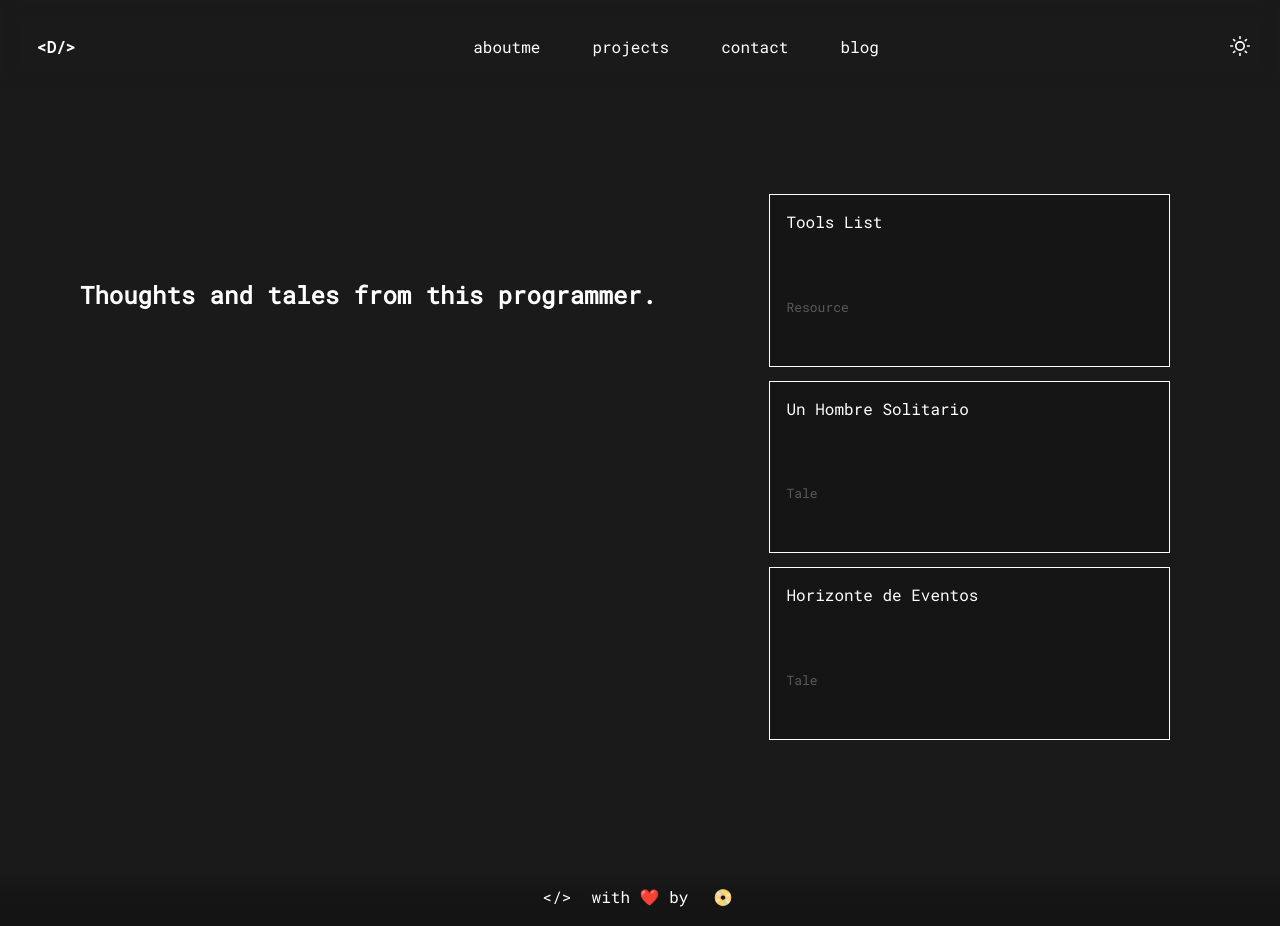
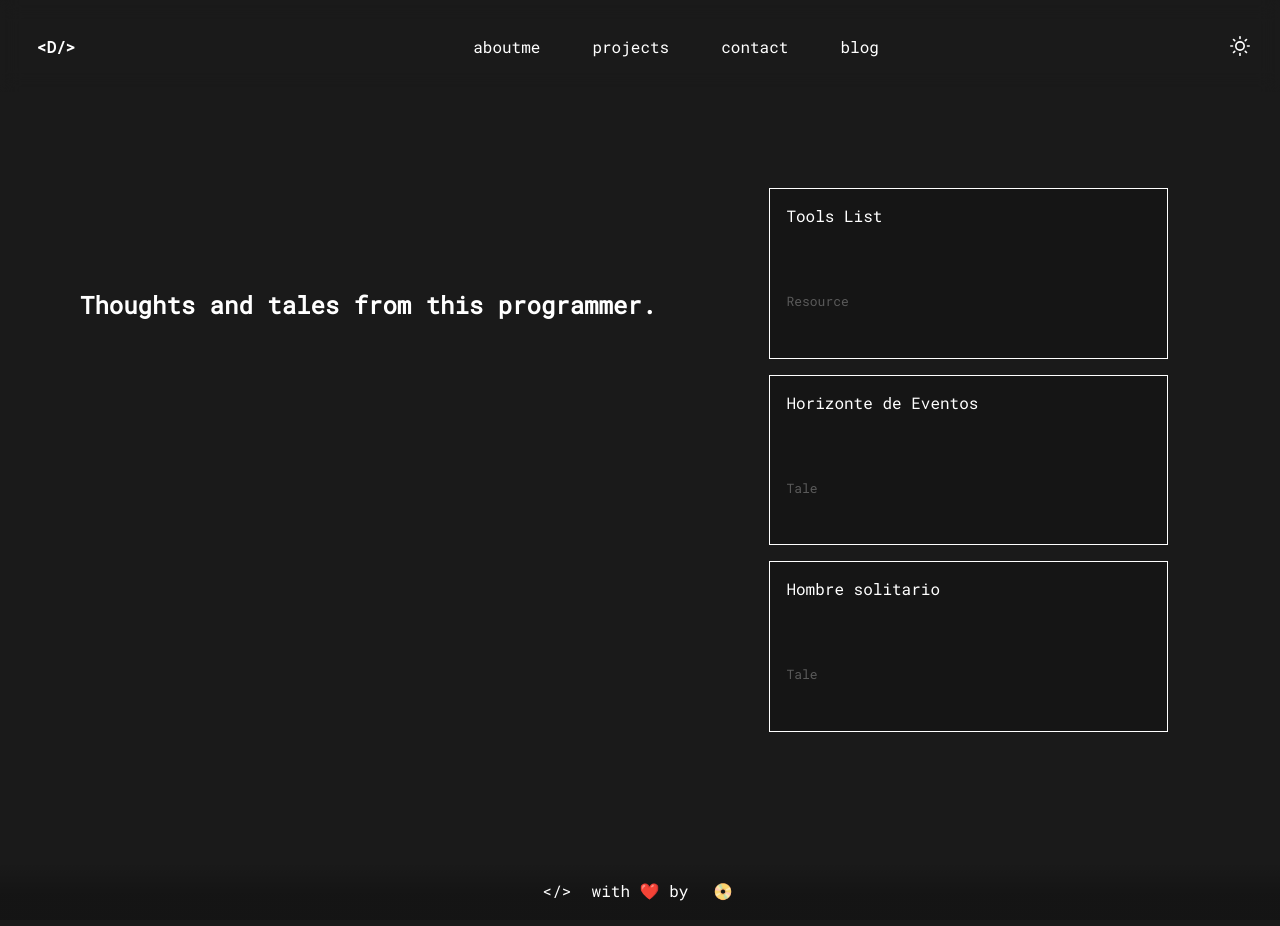
Before and after one commit to dvd-22/dvd-22.github.io, a website: page blog/index.html in a window 1280 px wide. Drawn offline with nearby package versions, Linux system fonts and the light colour scheme.

Commit message:
Fixed links on the blog page

```diff
--- a/blog/index.html
+++ b/blog/index.html
@@ -23,25 +23,13 @@
 				<h2 class="subtitle">Thoughts and tales from this programmer.</h2>
 			</div>
 			<ul class="project-list blogposts">
-				<li class="blogpost clicky" id="tools">
-					<a rel="noopener" href="./tools.html" class="clicky-links">Tools List</a>
-					<div class="post-type">Resource</div>
-				</li>
-				<li class="blogpost clicky" id="hombre-solitario">
-					<a rel="noopener" href="./hombre-solitario.html" class="clicky-links">Un Hombre Solitario</a>
-					<div class="post-type">Tale</div>
-				</li>
-				<li class="blogpost clicky" id="horizonte-de-eventos">
-					<a rel="noopener" href="./horizonte-de-eventos.html" class="clicky-links">Horizonte de Eventos</a>
-					<div class="post-type">Tale</div>
-				</li>
 			</ul>
 		</div>
 	</div>
 
 	<script src="/js/navbar.js"></script>
 	<script src="/js/main.js"></script>
-	<script type="module" src="/js/blog.js"></script>
+	<script src="/js/blog.js"></script>
 </body>
 
 </html>
--- a/css/blog.css
+++ b/css/blog.css
@@ -1,43 +1,46 @@
 @import "style.css";
 
 .blogpost {
-	display: grid;
-	grid-template-areas:
-		"pt"
-		"t";
-	height: 100%;
-	width: 100%;
+	position: relative;
+	z-index: 1;
+	display: flex;
+	flex-direction: column;
 }
 
-.clicky-links {
-	width: 100%;
-	grid-area: pt;
+.blogpost > * {
+	height: 100%;
+	min-width: 90%;
+	padding: 1rem;
 }
 
 .post-type {
 	color: var(--blog-date-color);
-	grid-area: t;
 	font-size: small;
-	width: 100%;
 	padding: 1rem;
+	transform: translateY(-5rem);
+}
+
+.clicky-links {
+	z-index: 2;
+	min-height: 80%;
 }
 
 .blog-canvas {
 	display: grid;
 	grid-template-areas:
-		"pt pt pt"
-		"p  p  p"
-		"p  p  p"
-		"p  p  p";
+		"pt"
+		"p "
+		"p"
+		"p";
 	height: 100%;
 }
 
 .post-titles {
 	display: grid;
 	grid-template-areas:
-		"t t t"
-		"s s s"
-		"d d d" !important;
+		"t"
+		"s"
+		"d" !important;
 	width: 100%;
 	grid-area: pt;
 	height: fit-content;
--- a/css/style.css
+++ b/css/style.css
@@ -15,15 +15,26 @@
 	--nav-height: 60px;
 }
 
+::-webkit-scrollbar {
+	width: 10px;
+}
+::-webkit-scrollbar-track {
+	background: rgba(0, 0, 0, 0);
+}
+
+::-webkit-scrollbar-thumb {
+	background: #888;
+	border-radius: 5px;
+}
+
 html,
 body {
-	position: relative;
 	height: 100vh;
 	min-height: 100vh;
-	min-width: 100%;
-	width: 100%;
+	min-width: 100vw;
 	margin: 0;
 	padding: 0;
+	scroll-behavior: smooth;
 }
 
 body {
@@ -51,13 +62,14 @@ body {
 	top: 0;
 	left: 0;
 	width: 100%;
-	z-index: 1;
+	z-index: 3;
 	display: flex;
 	justify-content: center;
 	align-items: center;
 }
 
 nav {
+	position: relative;
 	display: flex;
 	justify-content: space-between;
 	align-items: center;
@@ -74,7 +86,6 @@ nav {
 	-moz-user-select: none;
 	-ms-user-select: none;
 	user-select: none;
-	z-index: 3;
 }
 
 .nav-logo {
@@ -154,17 +165,14 @@ nav {
 	0% {
 		opacity: 0;
 	}
-	50% {
+	100% {
 		opacity: 1;
-	}
-	100% {
-		opacity: 0;
 	}
 }
 
 .container {
 	margin: 0;
-	margin-top: calc(var(--nav-height) * 1.1);
+	margin-top: var(--nav-height);
 	left: 0;
 	min-height: 100%;
 	min-width: 90%;
@@ -183,8 +191,8 @@ nav {
 .titles {
 	display: grid;
 	grid-template-areas:
-		"t t t"
-		"s s s";
+		"t"
+		"s";
 	margin: 1em;
 }
 
@@ -208,9 +216,8 @@ nav {
 .project-canvas {
 	display: grid;
 	grid-template-areas:
-		"tp p p"
-		"im p p"
-		"im p p";
+		"tp p p "
+		". p p ";
 	min-height: 100%;
 	height: 80vh;
 }
@@ -221,7 +228,7 @@ nav {
 	grid-gap: var(--text-size);
 	margin: var(--text-size);
 	grid-area: p;
-	overflow: hidden;
+	overflow-x: hidden;
 	padding: calc(var(--text-size) * 2);
 }
 
@@ -231,7 +238,7 @@ nav {
 	flex-direction: column;
 	justify-content: space-between;
 	max-height: 100%;
-	list-style: none;
+	/* list-style: none; */
 	border: var(--text-color) 1px solid;
 	background-color: var(--link-bg-color);
 	transition: all 0.1s ease-in-out;
@@ -244,7 +251,6 @@ a:visited {
 	padding: var(--text-size);
 	color: var(--text-color);
 	text-decoration: none;
-	background-color: none;
 }
 
 .clicky:hover,
--- a/js/blog.js
+++ b/js/blog.js
@@ -1,11 +1,44 @@
-let blogposts = [
+const parent = document.getElementsByClassName("blogposts");
+
+let list = [
+	{
+		title: "Tools List",
+		type: "Resource",
+		path: "./tools.html",
+	},
+	{
+		title: "Horizonte de Eventos",
+		type: "Tale",
+		path: "./horizonte-de-eventos.html",
+	},
 	{
 		title: "Hombre solitario",
-		date: "14/11/2022",
+		type: "Tale",
+		path: "./hombre-solitario.html",
 	},
 ];
 
-// let div = document.getElementById("blogposts");
-// for (let post of blogposts) {
-// 	console.log(post.title);
-// }
+const createBlogLinks = () => {
+	for (let i = 0; i < list.length; i++) {
+		let li = document.createElement("li");
+		li.className = "blogpost clicky";
+		li.id = list[i].title.toLowerCase().replace(/ /g, "-");
+
+		let a = document.createElement("a");
+		a.rel = "noopener";
+		a.href = list[i].path;
+		a.className = "clicky-links";
+		a.innerText = list[i].title;
+
+		let div = document.createElement("div");
+		div.className = "post-type";
+		div.innerText = list[i].type;
+		li.appendChild(a);
+		li.appendChild(div);
+		parent[0].appendChild(li);
+	}
+};
+
+if (parent.length > 0) {
+	createBlogLinks();
+}
```
Also changed, not shown: blog/tools.html (+12 -11 lines).
